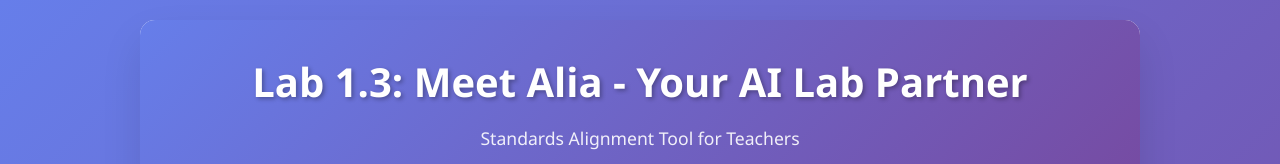
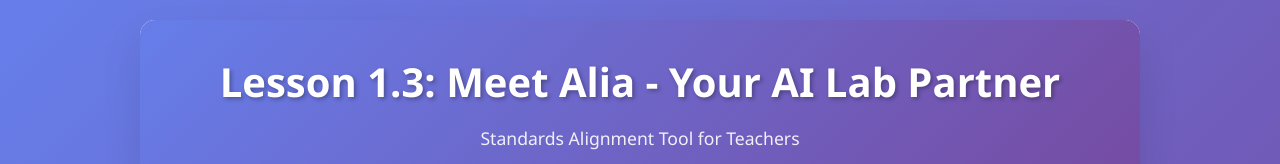
Before and after one commit to Suchocki88/UAI0103Standards, a plain HTML site: page index.html in a window 1280 px wide. Shown: the top 164 px of the page. Drawn offline with Linux system fonts and the light colour scheme.

Commit message:
Update index.html

```diff
--- a/index.html
+++ b/index.html
@@ -3,7 +3,7 @@
 <head>
     <meta charset="UTF-8">
     <meta name="viewport" content="width=device-width, initial-scale=1.0">
-    <title>Lab 1.3: Meet Alia - Standards Alignment</title>
+    <title>Lesson 1.3: Meet Alia - Standards Alignment</title>
     <style>
         * {
             margin: 0;
@@ -179,7 +179,7 @@
 <body>
     <div class="container">
         <div class="header">
-            <h1>Lab 1.3: Meet Alia - Your AI Lab Partner</h1>
+            <h1>Lesson 1.3: Meet Alia - Your AI Lab Partner</h1>
             <p>Standards Alignment Tool for Teachers</p>
         </div>
 
```
